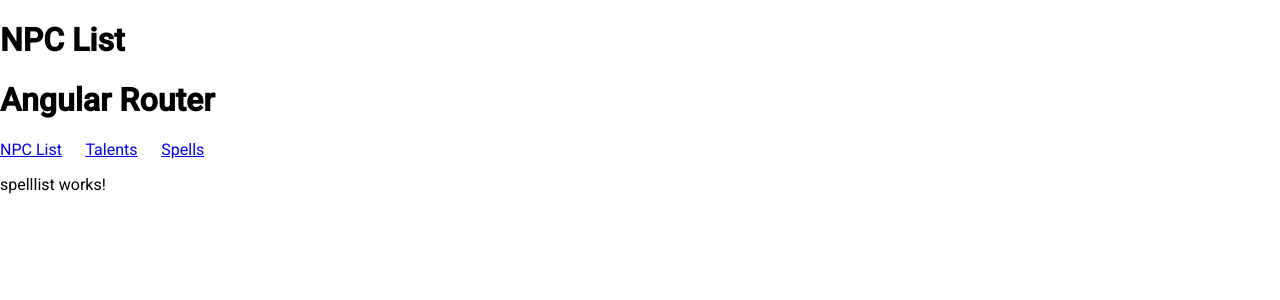
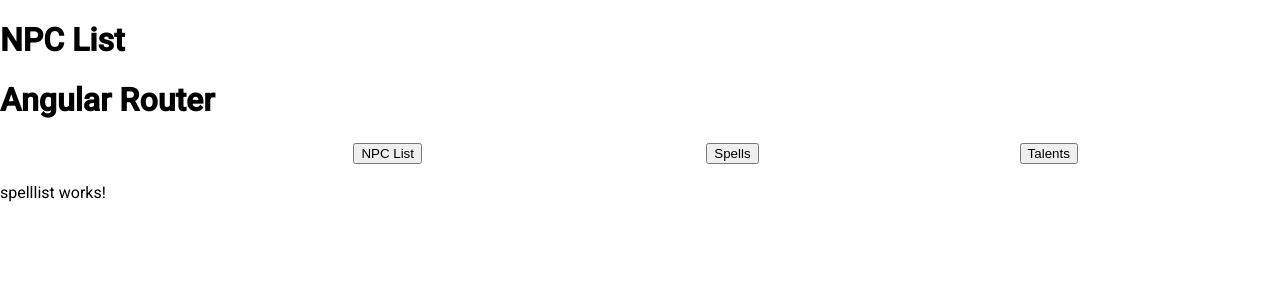
Before and after one commit to AFSchell/NPCProject, an Angular app: page /spells/list in a window 1280 px wide. Shown: the top 300 px of the page. Built offline with nearby package versions, Linux system fonts and the light colour scheme.

Commit message:
Material initial menu

```diff
--- a/angular.json
+++ b/angular.json
@@ -24,6 +24,7 @@
               "src/assets"
             ],
             "styles": [
+              "./node_modules/@angular/material/prebuilt-themes/purple-green.css",
               "src/styles.css"
             ],
             "scripts": []
@@ -87,6 +88,7 @@
               "src/assets"
             ],
             "styles": [
+              "./node_modules/@angular/material/prebuilt-themes/purple-green.css",
               "src/styles.css"
             ],
             "scripts": []
--- a/package.json
+++ b/package.json
@@ -17,6 +17,7 @@
     "@angular/compiler": "~12.0.1",
     "@angular/core": "~12.0.1",
     "@angular/forms": "~12.0.1",
+    "@angular/material": "^12.0.1",
     "@angular/platform-browser": "~12.0.1",
     "@angular/platform-browser-dynamic": "~12.0.1",
     "@angular/router": "~12.0.1",
--- a/src/app/app.component.css
+++ b/src/app/app.component.css
@@ -0,0 +1,20 @@
+.button {
+  background-color: #4CAF50; /* Green */
+  border: none;
+  color: white;
+  padding: 15px 32px;
+  text-align: center;
+  text-decoration: none;
+  display: inline-block;
+  font-size: 16px;
+}
+
+.tblHeading {
+	margin-left: 15%;
+	margin-right: 15%;
+	width: 80%;
+}
+
+.tblCell {
+	text-align: center;
+}
--- a/src/app/app.component.html
+++ b/src/app/app.component.html
@@ -1,9 +1,48 @@
 <h1>NPC List</h1>
 <h1>Angular Router</h1>
 
-<nav>
-  <a routerLink="/npcs" routerLinkActive="active">NPC List</a>&nbsp;&nbsp;&nbsp;&nbsp;&nbsp;
-  <a routerLink="/talents" routerLinkActive="active">Talents</a>&nbsp;&nbsp;&nbsp;&nbsp;&nbsp;
-  <a routerLink="/spells" routerLinkActive="active">Spells</a>
-</nav>
+<table class="tblHeading">
+  <td class="tblCell">
+    <button mat-icon-button (click)="showOnClick('NPCList')">
+      <span>NPC List</span>
+    </button>
+  </td>
+  <td class="tblCell">
+    <mat-toolbar color="primary">
+      <button mat-icon-button [matMenuTriggerFor]="spells" #menuTrigger01="matMenuTrigger"
+        (mouseover)="menuTrigger01.openMenu()">
+        <mat-icon>Spells</mat-icon>
+      </button>
+      <mat-menu #spells="matMenu" [overlapTrigger]="false">
+        <span (mouseleave)="menuTrigger01.closeMenu()">
+          <button mat-menu-item (click)="showOnClick('SpellList')">
+            <span>List</span>
+          </button>
+          <button mat-menu-item (click)="showOnClick('SpellEdit')">
+            <span>Edit</span>
+          </button>
+        </span>
+      </mat-menu>
+    </mat-toolbar>
+  </td>
+  <td class="tblCell">
+    <mat-toolbar color="primary">
+      <button mat-icon-button [matMenuTriggerFor]="talents" #menuTrigger02="matMenuTrigger"
+        (mouseover)="menuTrigger02.openMenu()">
+        <mat-icon>Talents</mat-icon>
+      </button>
+      <mat-menu #talents="matMenu" [overlapTrigger]="false">
+        <span (mouseleave)="menuTrigger02.closeMenu()">
+          <button mat-menu-item (click)="showOnClick('TalentList')">
+            <span>List</span>
+          </button>
+          <button mat-menu-item (click)="showOnClick('TalentEdit')">
+            <span>Edit</span>
+          </button>
+        </span>
+      </mat-menu>
+    </mat-toolbar>
+  </td>
+</table>
+
 <router-outlet></router-outlet>
--- a/src/app/app.component.ts
+++ b/src/app/app.component.ts
@@ -1,4 +1,5 @@
 import { Component, OnInit } from '@angular/core';
+import { Router } from '@angular/router';
 
 @Component({
   selector: 'app-root',
@@ -7,14 +8,30 @@
 })
 export class AppComponent implements OnInit {
 
-  public menuItems: Array<string>;
   title = 'NPCDisplayProject';
 
-  constructor() { }
+  constructor(private router: Router) { }
 
-  ngOnInit(): void {
+  ngOnInit(): void {}
 
-    this.menuItems = ['One' , 'Two', 'Three'];
+  showOnClick(page: string): void {
+    let link: string;
+    if (page === 'NPCList') {
+      link = 'npcs';
+    }
+    if (page === 'SpellList') {
+      link = 'spells/list';
+    }
+    if (page === 'SpellEdit') {
+      link = 'spells/edit';
+    }
+    if (page === 'TalentList') {
+      link = 'talents/list';
+    }
+    if (page === 'TalentEdit') {
+      link = 'talents/edit';
+    }
+
+    this.router.navigateByUrl(link);
   }
-
 }
--- a/src/app/app.module.ts
+++ b/src/app/app.module.ts
@@ -8,6 +8,8 @@
 import { NpcnamesComponent } from './npcnames/npcnames.component';
 import { NpcserviceService } from './services/npcservice.service';
 import { BrowserAnimationsModule } from '@angular/platform-browser/animations';
+
+import {MatMenuModule} from '@angular/material/menu';
 
 import { SpellsComponent } from './spells/spells.component';
 import { TalentsComponent } from './talents/talents.component';
@@ -43,6 +45,7 @@
     HttpClientModule,
     FormsModule,
     BrowserAnimationsModule,
+    MatMenuModule,
     RouterModule.forRoot(
       appRoutes,
       { enableTracing: true } // <-- debugging purposes only
```
Also changed, not shown: 1 other file (tests, documents, lock files or other folders).
